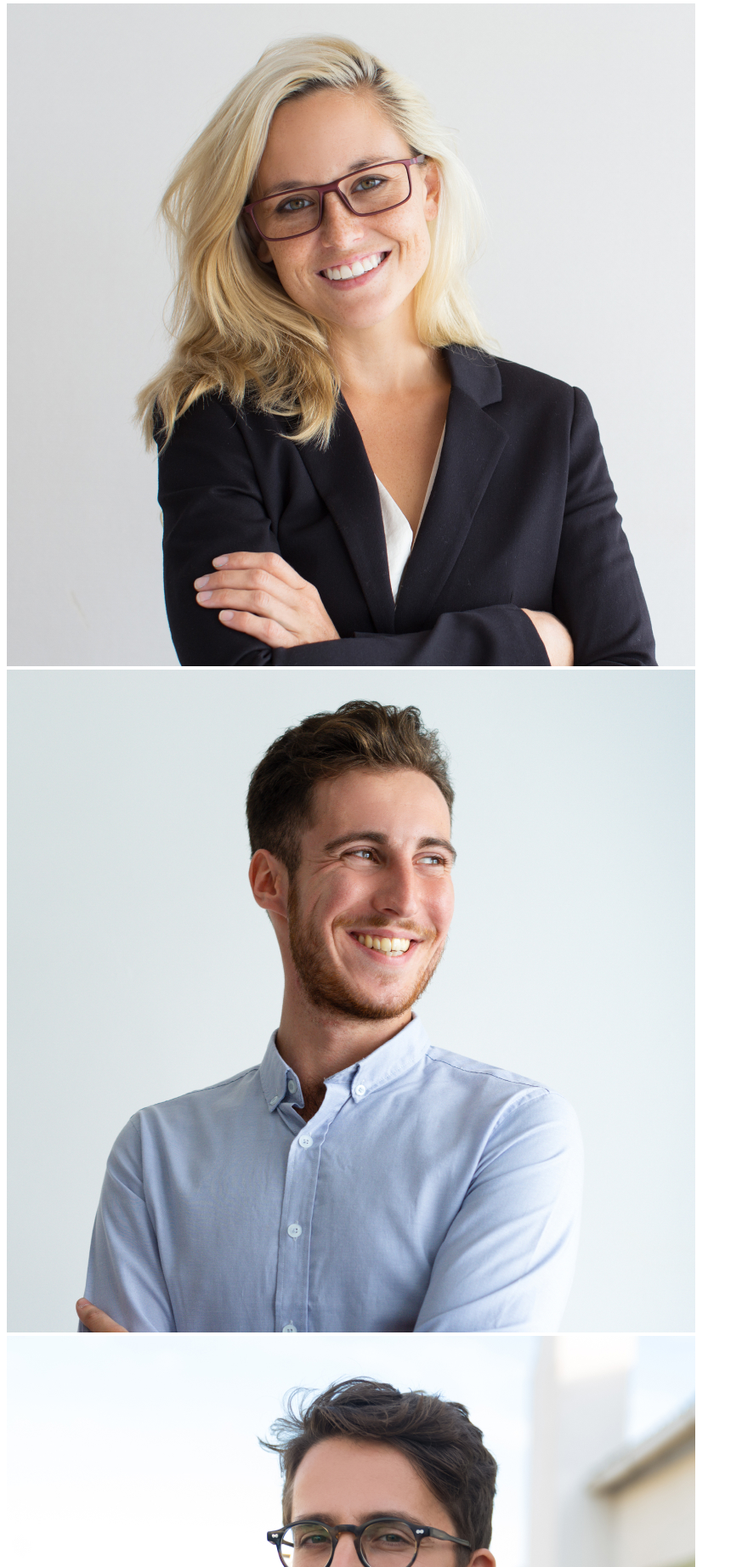
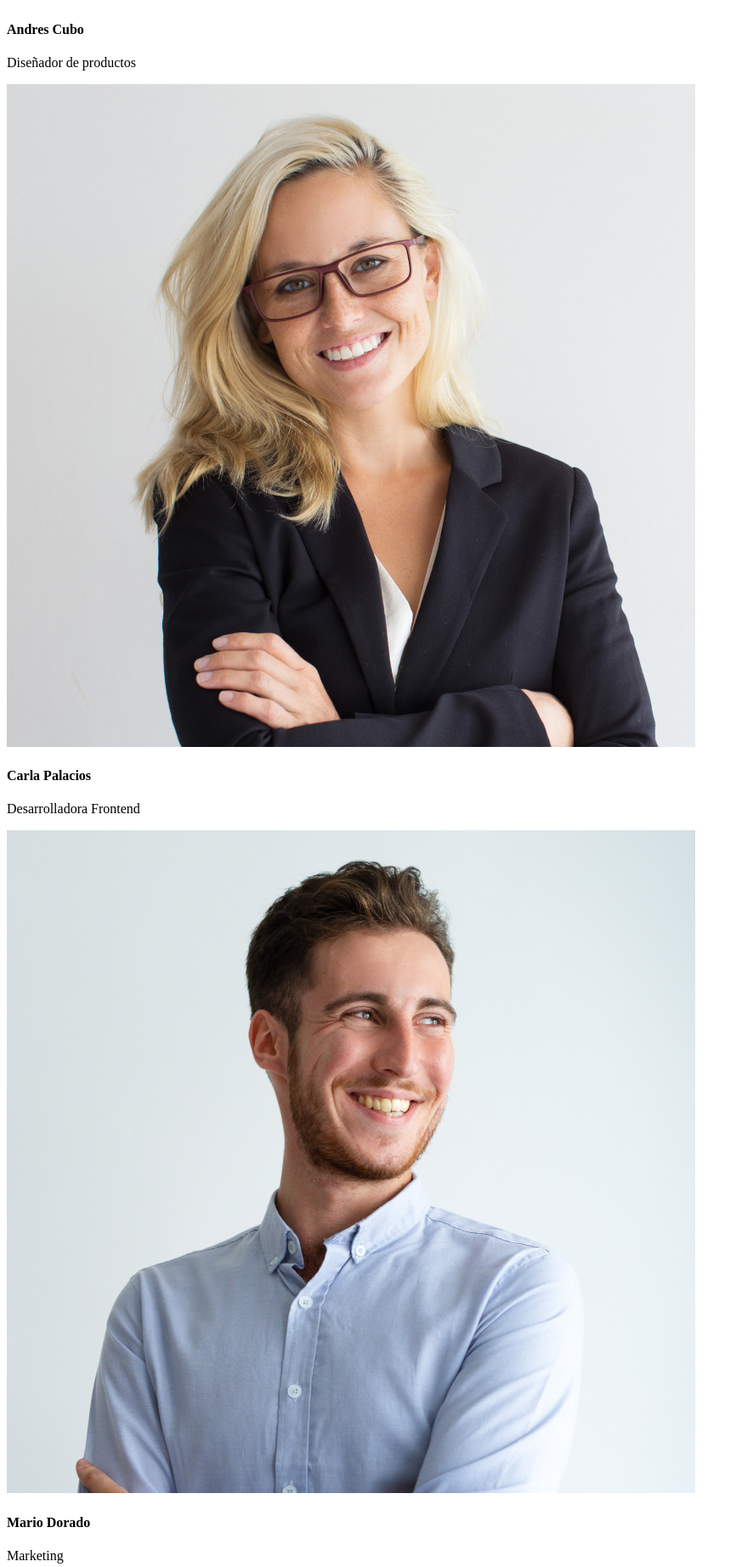
Before and after one commit to Pontosky/goit-markup-hw-01-1, a plain HTML site: page index.html in a window 1280 px wide. Shown: the part 1776-3620 px from the top of the page at 85% size, without its empty margins (0-873 px from the left). Drawn offline with Linux system fonts and the light colour scheme.

Commit message:
agg h4 + p a imgs

```diff
--- a/index.html
+++ b/index.html
@@ -72,9 +72,20 @@
         <h2>Nuestro equipo</h2>
 
         <img src="images/andres-eqpo1.jpg" alt="Andres Cubo">
+        <h4>Andres Cubo</h4>
+        <p>Diseñador de productos</p>
+
         <img src="images/carla-eqpo2.jpg" alt="Carla Palacios">
+        <h4>Carla Palacios</h4>
+        <p>Desarrolladora Frontend</p>
+
         <img src="images/mario-eqpo3.jpg" alt="Mario Dorado">
+        <h4>Mario Dorado</h4>
+        <p>Marketing</p>
+
         <img src="images/pablo-eqpo4.jpg" alt="Pablo Mijangos">
+        <h4>Pablo Mijangos</h4>
+        <p>Diseñador IU</p>
 
     </div>
 
```
